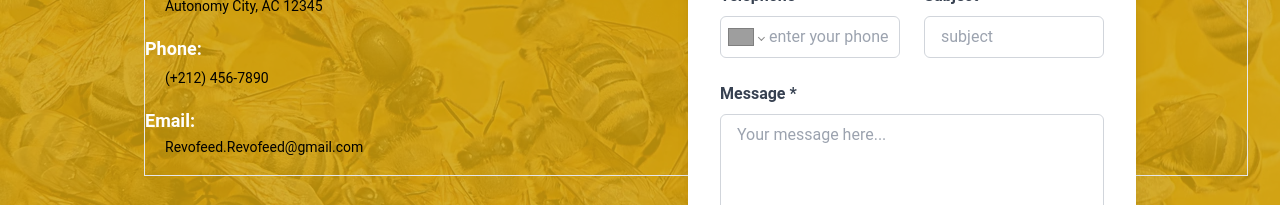
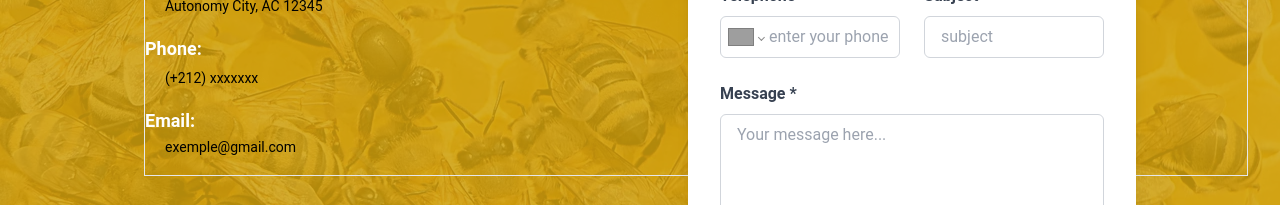
Before and after one commit to yassineaalouch/Awani-web-site, a Next.js app: page /contact in a window 1280 px wide. Shown: the part 261-466 px from the top of the page. Built offline with nearby package versions, Linux system fonts and the light colour scheme; no server answers; grey boxes are pictures that could not be loaded.

Commit message:
add timestaps for models

```diff
--- a/pages/contact.js
+++ b/pages/contact.js
@@ -40,11 +40,11 @@ export default function ContactUs(){
                         </p>
                         <p className="text-white text-sm md:text-lg mb-4">
                         <strong>Phone:</strong><br />
-                        <span className="text-black text-xs md:text-sm  pl-5">(+212) 456-7890</span>
+                        <span className="text-black text-xs md:text-sm  pl-5">(+212) xxxxxxx</span>
                         </p>
                         <p className="text-gray-700 mb-4">
                         <strong className="text-white text-sm md:text-lg mb-4">Email:</strong><br />
-                        <span className="text-black text-xs md:text-sm sm:text-nowrap pl-0 sm:pl-5">Revofeed.Revofeed@gmail.com</span>
+                        <span className="text-black text-xs md:text-sm sm:text-nowrap pl-0 sm:pl-5">exemple@gmail.com</span>
                         </p>
                     </div>
                 </div>
```
